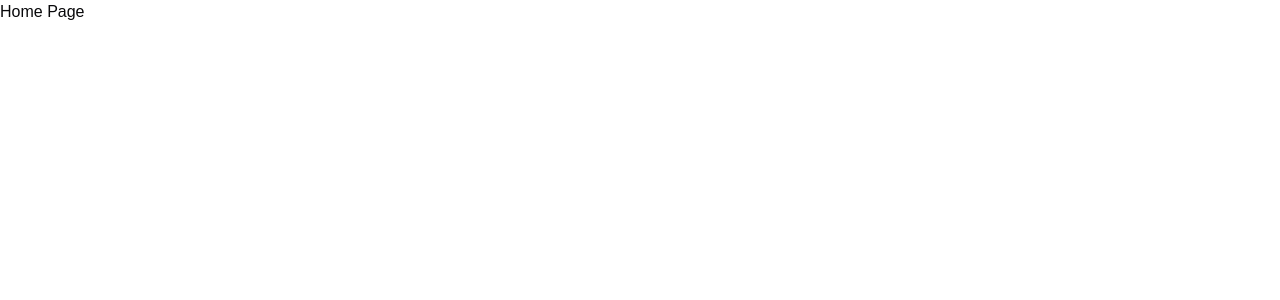
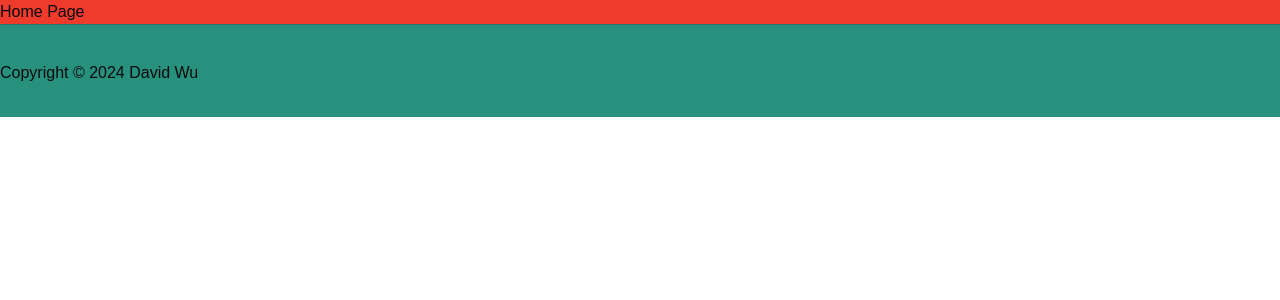
Before and after one commit to DDublue/aninumnum, a Next.js app: page / in a window 1280 px wide. Shown: the top 300 px of the page. Built offline with nearby package versions, Linux system fonts and the light colour scheme.

Commit message:
Basic footer added

```diff
--- a/src/app/(main)/(home)/page.tsx
+++ b/src/app/(main)/(home)/page.tsx
@@ -1,7 +1,9 @@
 export default async function HomePage() {
   return (
     <>
-      <div>Home Page</div>
+      <div className="bg-accent-dark">
+        Home Page
+      </div>
     </>
   )
 };
--- /dev/null
+++ b/src/app/(main)/_components/Footer.tsx
@@ -0,0 +1,18 @@
+
+
+export default function Footer() {
+  return (
+    <>
+      <footer className="relative flex flex-col bg-primary">
+        <section className="container my-0 border-t  border-foreground/20 bg-inherit mx-auto">
+          <div className="flex flex-row items-center gap-4 py-8">
+            <p className="mt-1 flex flex-col w-full items-start justify-center">
+              Copyright © 2024 David Wu
+            </p>
+
+          </div>
+        </section>
+      </footer>
+    </>
+  )
+}
--- /dev/null
+++ b/src/app/(main)/_components/Header.tsx
@@ -0,0 +1,8 @@
+
+
+export default function Header() {
+  return (
+    <>
+    </>
+  )
+}
--- a/src/app/(main)/layout.tsx
+++ b/src/app/(main)/layout.tsx
@@ -1,4 +1,6 @@
 import '../globals.css';
+import Header from './_components/Header';
+import Footer from './_components/Footer';
 
 export default function MainLayout({
   children,
@@ -6,8 +8,14 @@ export default function MainLayout({
   children: React.ReactNode
 }) {
   return (
-    <div className="">
-      {children}
+    <div className="relative">
+      <Header />
+      <main className="w-full bg-accent">
+        <div className="container mx-auto max-w-7xl">
+          {children}
+        </div>
+      </main>
+      <Footer />
     </div>
   );
 }
--- a/src/app/globals.css
+++ b/src/app/globals.css
@@ -196,3 +196,9 @@ body {
     @apply bg-background text-foreground;
   }
 }
+
+@layer components {
+  .content-container {
+    @apply mx-auto max-w-7xl px-4;
+  }
+}
--- a/src/app/layout.tsx
+++ b/src/app/layout.tsx
@@ -13,7 +13,7 @@ export default function RootLayout({
 }>) {
   return (
     <html lang="en">
-      <body>
+      <body className="overscroll-y-none">
         {children}
       </body>
     </html>
```
